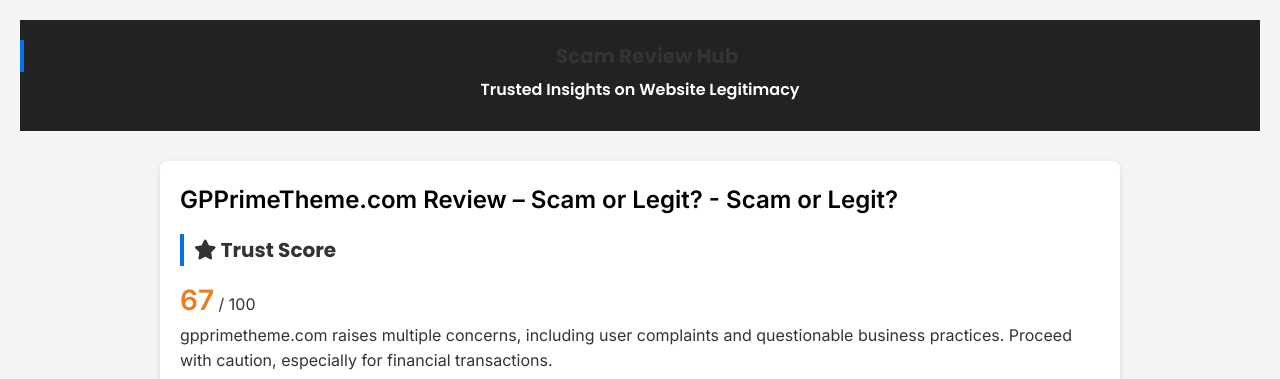
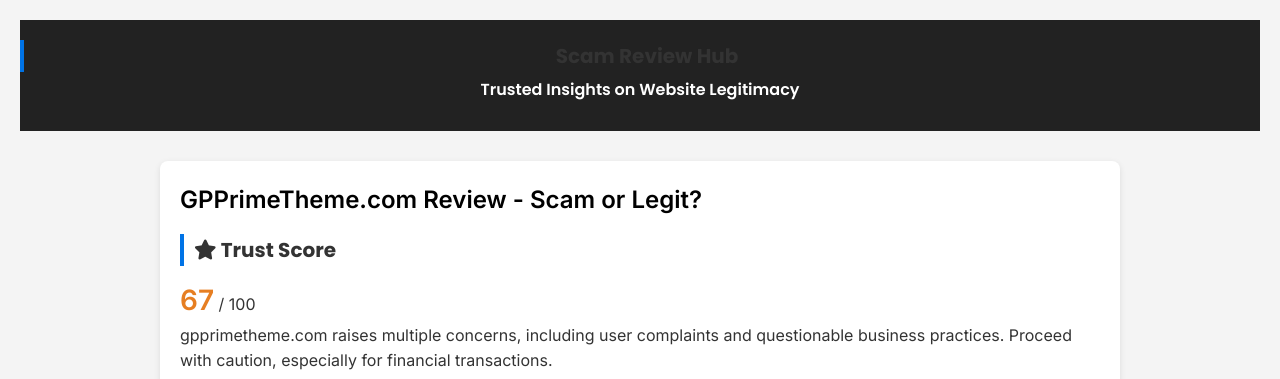
Before and after one commit to itisuniqueofficial/fay, a Jekyll site: the page built from _reviews/com/gpprimetheme.md, in a window 1280 px wide. Shown: the top 379 px of the page. Built offline with Jekyll 4.4.1, drawn with Linux system fonts in a browser that asks for light colours.

Commit message:
Update gpprimetheme.md

```diff
--- a/_reviews/com/gpprimetheme.md
+++ b/_reviews/com/gpprimetheme.md
@@ -1,6 +1,6 @@
 ---
 layout: post
-title: "GPPrimeTheme.com Review – Scam or Legit?"
+title: "GPPrimeTheme.com Review"
 name: "GPPrimeTheme.com"
 domain_name: "gpprimetheme.com"
 site_url: "https://gpprimetheme.com/"
```
